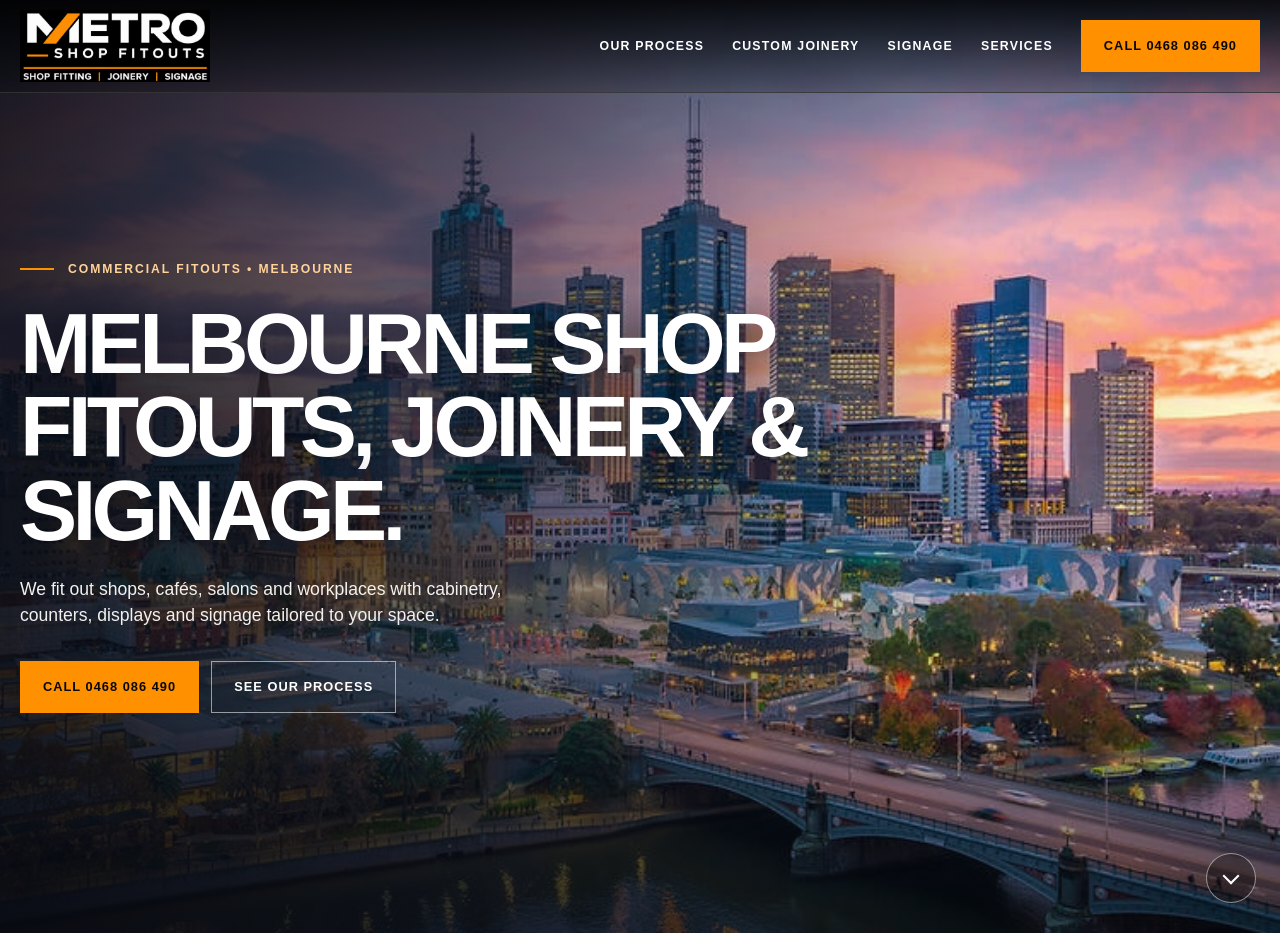
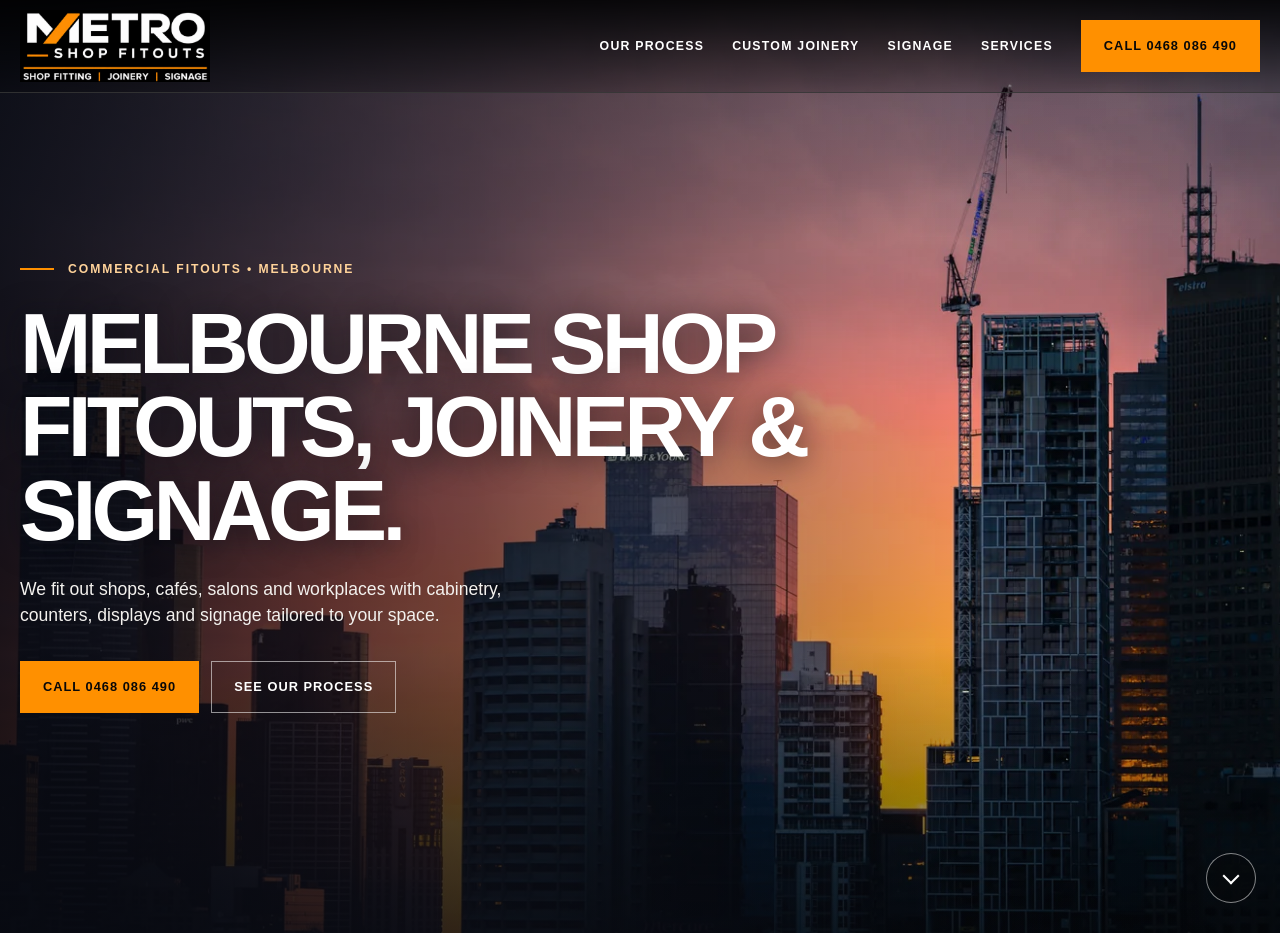
Before and after one commit to nuhrahman13-boop/eliteshopfitouts.com.au, a plain HTML site: page index.html in a window 1280 px wide. Shown: the top 933 px of the page. Drawn offline with Linux system fonts and the light colour scheme.

Commit message:
Serve a native 4K Melbourne sunset hero

```diff
--- a/index.html
+++ b/index.html
@@ -42,7 +42,7 @@
 <body>
   <header id="header"><nav class="wrap"><a href="#top" aria-label="Metro Shop Fitouts home"><img class="logo" src="metro-logo.png" alt="Metro Shop Fitouts"></a><div class="navlinks" id="navlinks"><a href="#process">Our Process</a><a href="#joinery">Custom Joinery</a><a href="#signage">Signage</a><a href="#services">Services</a><a class="btn" href="tel:0468086490">Call 0468 086 490</a></div><button class="menu" id="menu" aria-expanded="false" aria-controls="navlinks">MENU</button></nav></header>
   <main id="top">
-    <section class="hero"><img class="hero-photo" src="melbourne-sunset.webp" alt="" fetchpriority="high" width="750" height="562"><div class="wrap hero-content"><p class="eyebrow">Commercial fitouts • Melbourne</p><h1>Melbourne shop fitouts, joinery &amp; signage.</h1><p class="hero-copy">We fit out shops, cafés, salons and workplaces with cabinetry, counters, displays and signage tailored to your space.</p><div class="actions"><a class="btn" href="tel:0468086490">Call 0468 086 490</a><a class="btn ghost" href="#process">See Our Process</a></div></div><a class="hero-scroll" href="#process" aria-label="Scroll to our process"></a></section>
+    <section class="hero"><img class="hero-photo" src="melbourne-sunset-4k.webp" srcset="melbourne-sunset-1440.webp 1440w, melbourne-sunset-4k.webp 3840w" sizes="(max-width: 600px) 150vh, max(100vw, 150vh)" alt="" fetchpriority="high" width="3840" height="2560"><div class="wrap hero-content"><p class="eyebrow">Commercial fitouts • Melbourne</p><h1>Melbourne shop fitouts, joinery &amp; signage.</h1><p class="hero-copy">We fit out shops, cafés, salons and workplaces with cabinetry, counters, displays and signage tailored to your space.</p><div class="actions"><a class="btn" href="tel:0468086490">Call 0468 086 490</a><a class="btn ghost" href="#process">See Our Process</a></div></div><a class="hero-scroll" href="#process" aria-label="Scroll to our process"></a></section>
     <div class="ticker" aria-hidden="true"><div class="ticker-track"><span>Commercial Fitouts</span><span>Shop Fittings</span><span>Custom Joinery</span><span>CNC Precision</span><span>3D Lettering</span><span>LED & Neon</span><span>Vinyl Graphics</span><span>Design to Handover</span><span>Commercial Fitouts</span><span>Shop Fittings</span><span>Custom Joinery</span><span>CNC Precision</span><span>3D Lettering</span><span>LED & Neon</span><span>Vinyl Graphics</span><span>Design to Handover</span></div></div>
     <section class="process" id="process"><div class="wrap"><div class="section-head"><div><p class="eyebrow">One team. Every stage.</p><h2>From site measure to installation.</h2></div><p>We plan the layout and finishes with you, manufacture the custom components and coordinate installation around your site and trading hours.</p></div><div class="steps"><article class="step"><div class="num">01 / DISCOVER</div><h3>Brief & Measure</h3><p>We learn how you need the space to work, inspect the site and define the practical requirements.</p></article><article class="step"><div class="num">02 / DESIGN</div><h3>Plan & Visualise</h3><p>Layouts, finishes and key details are resolved before production begins.</p></article><article class="step"><div class="num">03 / BUILD</div><h3>Fabricate & Install</h3><p>Custom elements are manufactured and coordinated with the on-site fitout program.</p></article><article class="step"><div class="num">04 / COMPLETE</div><h3>Finish & Handover</h3><p>Final details are checked and the completed space is prepared for you to use.</p></article></div></div></section>
     <section class="specialty" id="joinery"><div class="feature"><div class="feature-media"><video autoplay muted loop playsinline preload="metadata"><source src="custome joinery animation.mp4" type="video/mp4"></video></div><div class="feature-copy"><p class="eyebrow">Custom Joinery</p><h2>Custom joinery. CNC-cut precision.</h2><p class="lead">Purpose-built counters, displays, cabinetry and feature elements shaped to your floorplan and brand. Digital design and CNC cutting create repeatable accuracy, clean lines and a better fit on site.</p><div class="tags"><span class="tag">Service counters</span><span class="tag">Retail displays</span><span class="tag">Wall units</span><span class="tag">Feature joinery</span></div><a class="btn" href="#contact">Discuss Custom Joinery</a></div></div></section>
```
Also changed, not shown: melbourne-sunset-1440.webp (added), melbourne-sunset-4k.webp (added), melbourne-sunset.webp (deleted).
